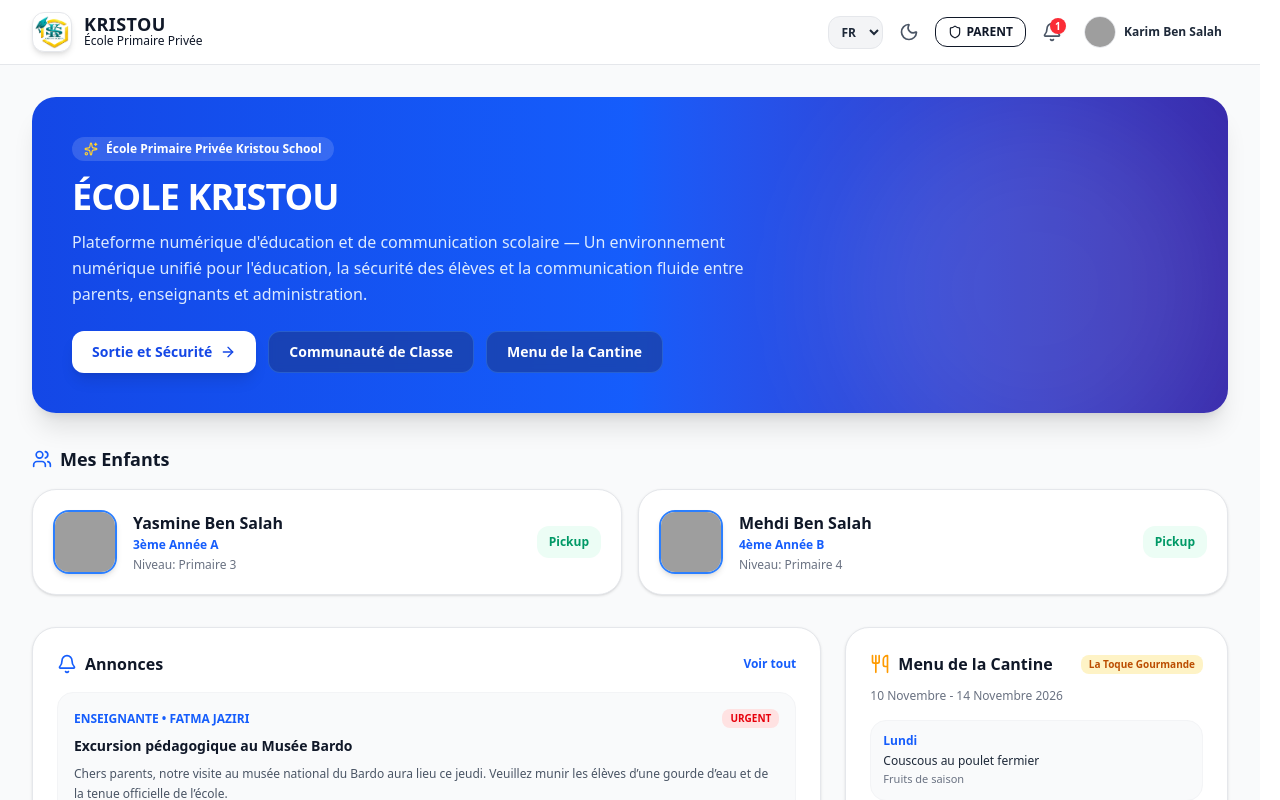
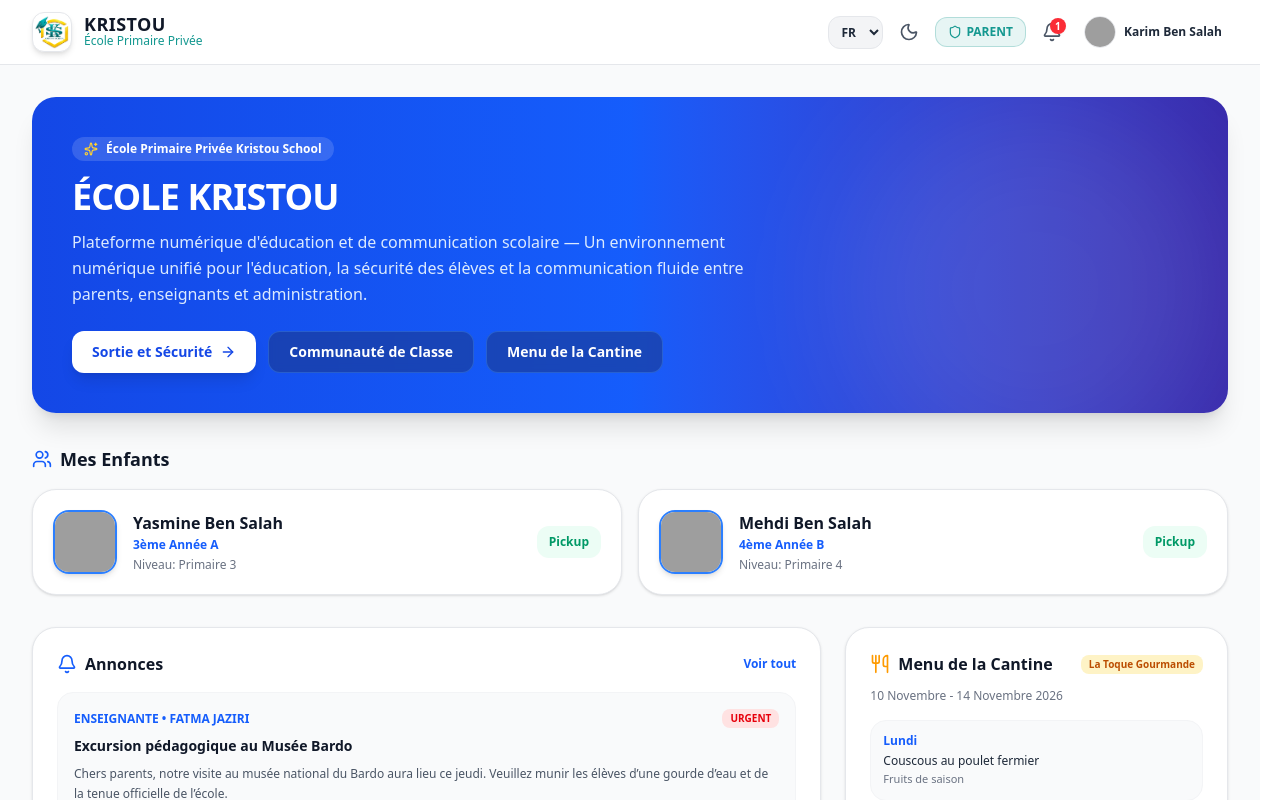
Before and after one commit to funmarket/KRISTOUSCHOOL, a React (Vite) app: page / in a window 1280 px wide. Shown: the top 800 px of the page. Built offline with nearby package versions, Linux system fonts and the light colour scheme; grey boxes are pictures that could not be loaded.

Commit message:
fix(a1): expose original KRISTOU green as shared Tailwind tokens

```diff
--- a/src/index.css
+++ b/src/index.css
@@ -1,4 +1,18 @@
 @import "tailwindcss";
+
+@theme inline {
+  --color-k-brand: var(--k-teal);
+  --color-k-brand-strong: var(--k-teal-strong);
+  --color-k-gold: var(--k-gold);
+}
+
+:root {
+  --k-teal: #149890;
+  --k-teal-strong: #087a74;
+  --k-gold: #f8d617;
+  --k-focus: #1473e6;
+}
+
 
 @variant dark (&:where(.dark, .dark *, .pitch-black, .pitch-black *));
 
```
